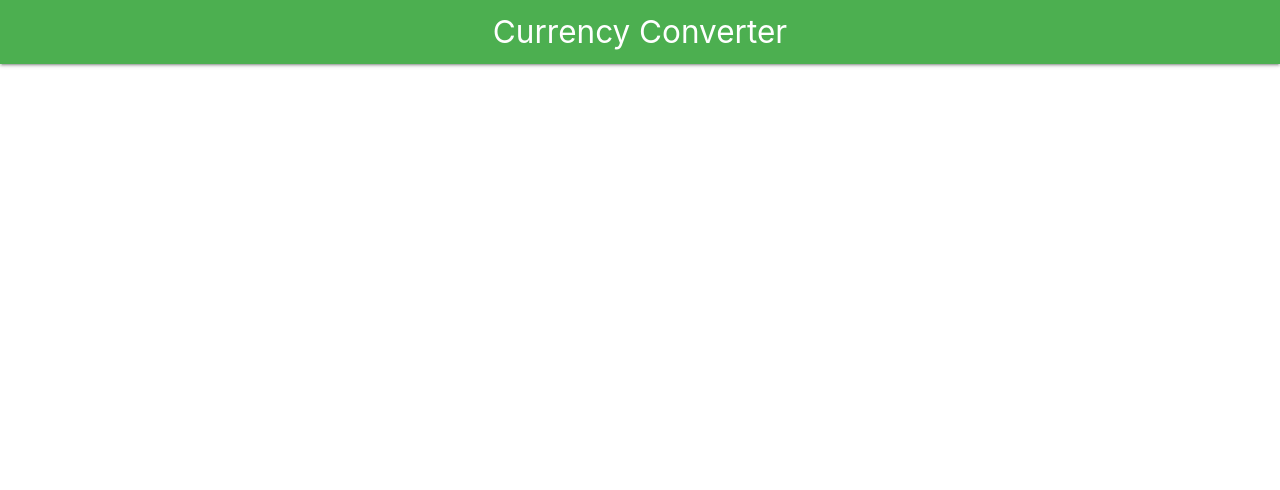
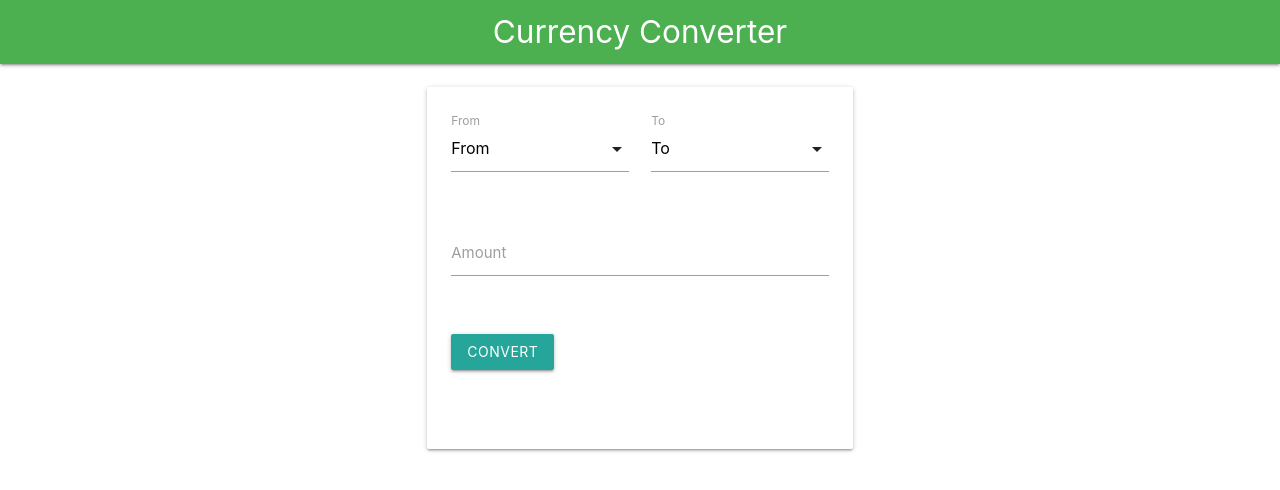
Before and after one commit to JusticeAmpofo/currency-converter, a React (Create React App) app: page / in a window 1280 px wide. Shown: the top 490 px of the page. Built offline with nearby package versions, Linux system fonts and the light colour scheme.

Commit message:
Started building form

```diff
--- a/src/App.js
+++ b/src/App.js
@@ -1,5 +1,6 @@
 import React, {Fragment, useEffect} from 'react';
-import Navbar from './components/layout/Navbar'
+import Navbar from './components/layout/Navbar';
+import CurrencyForm from './components/layout/CurrencyForm';
 
 import 'materialize-css/dist/css/materialize.min.css';
 import M from 'materialize-css/dist/js/materialize.min.js';
@@ -13,6 +14,11 @@ function App() {
   return (
     <Fragment>
       <Navbar/>
+      <section className="section section-currency">
+        <div className="container">
+          <CurrencyForm/>
+        </div>
+      </section>
     </Fragment>
   );
 }
--- a/src/components/layout/CurrencyForm.js
+++ b/src/components/layout/CurrencyForm.js
@@ -0,0 +1,53 @@
+import React from 'react'
+
+const CurrencyForm = () => {
+    return (
+        <div className="row">
+            <div className="col s12 m6 offset-m3">
+                <div className="card">
+                    <div className="card-content">
+                        <div className="row">
+                            <form className="col s12">
+                                <div className="row">
+                                    <div className="input-field col s12 m6">
+                                        <select>
+                                            <option value="" disabled selected>From</option>
+                                            <option value="1">Option 1</option>
+                                            <option value="2">Option 2</option>
+                                            <option value="3">Option 3</option>
+                                        </select>
+                                        <label>From</label>
+                                    </div>
+                                    <div className="input-field col s12 m6">
+                                        <select>
+                                            <option value="" disabled selected>To</option>
+                                            <option value="1">Option 1</option>
+                                            <option value="2">Option 2</option>
+                                            <option value="3">Option 3</option>
+                                        </select>
+                                        <label>To</label>
+                                    </div>
+                                </div>
+                                <div className="row">
+                                    <div className="input-field col s12">
+                                        <input type="number" id="amount" className="validate"/>
+                                        <label htmlFor="amount">Amount</label>
+                                    </div>
+                                </div>
+                                <div className="row">
+                                    <div className="input-field col s12">
+                                        <button class="btn waves-effect waves-light" type="submit">
+                                            Convert
+                                        </button>
+                                    </div>
+                                </div>
+                            </form>
+                        </div>
+                    </div>
+                </div>
+            </div>
+        </div>
+    )
+}
+
+export default CurrencyForm
```
Also changed, not shown: src/components/layout/Navbar.js (+7 -2 lines).
